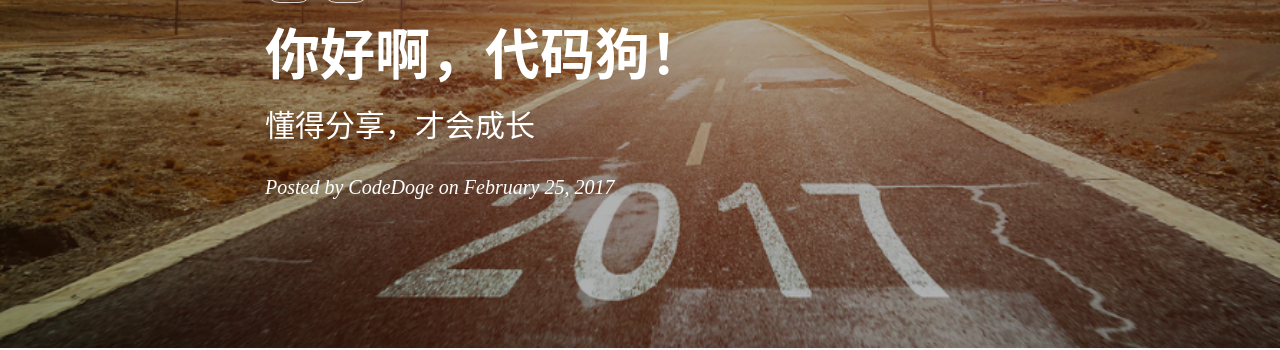
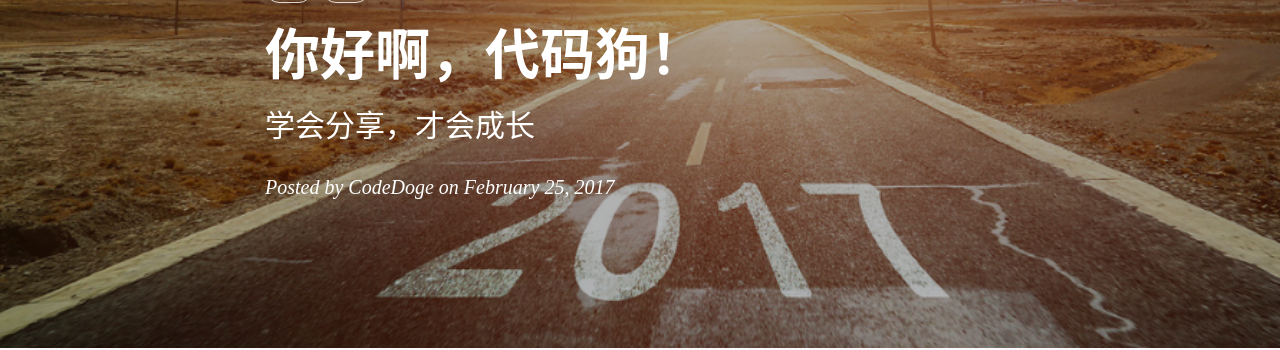
Before and after one commit to gyfeng/gyfeng.github.io, a Jekyll site: the page built from _posts/2017-02-25-hello-codedoge.markdown, in a window 1280 px wide and 900 px high. Shown: the part 175-525 px from the top of the window. Built offline with Jekyll 4.4.1, drawn with Linux system fonts in a browser that asks for light colours; nearby versions of some CDN libraries; comment, search, counter and statistics services are not loaded.

Commit message:
更改副标题

```diff
--- a/_posts/2017-02-25-hello-codedoge.markdown
+++ b/_posts/2017-02-25-hello-codedoge.markdown
@@ -1,7 +1,7 @@
 ---
 layout:     post
 title:      "你好啊，代码狗！"
-subtitle:   "懂得分享，才会成长"
+subtitle:   "学会分享，才会成长"
 date:       2017-02-25 12:00:00
 author:     "CodeDoge"
 header-img: "img/in-post/hello-codedoge/header-bg.png"
```
